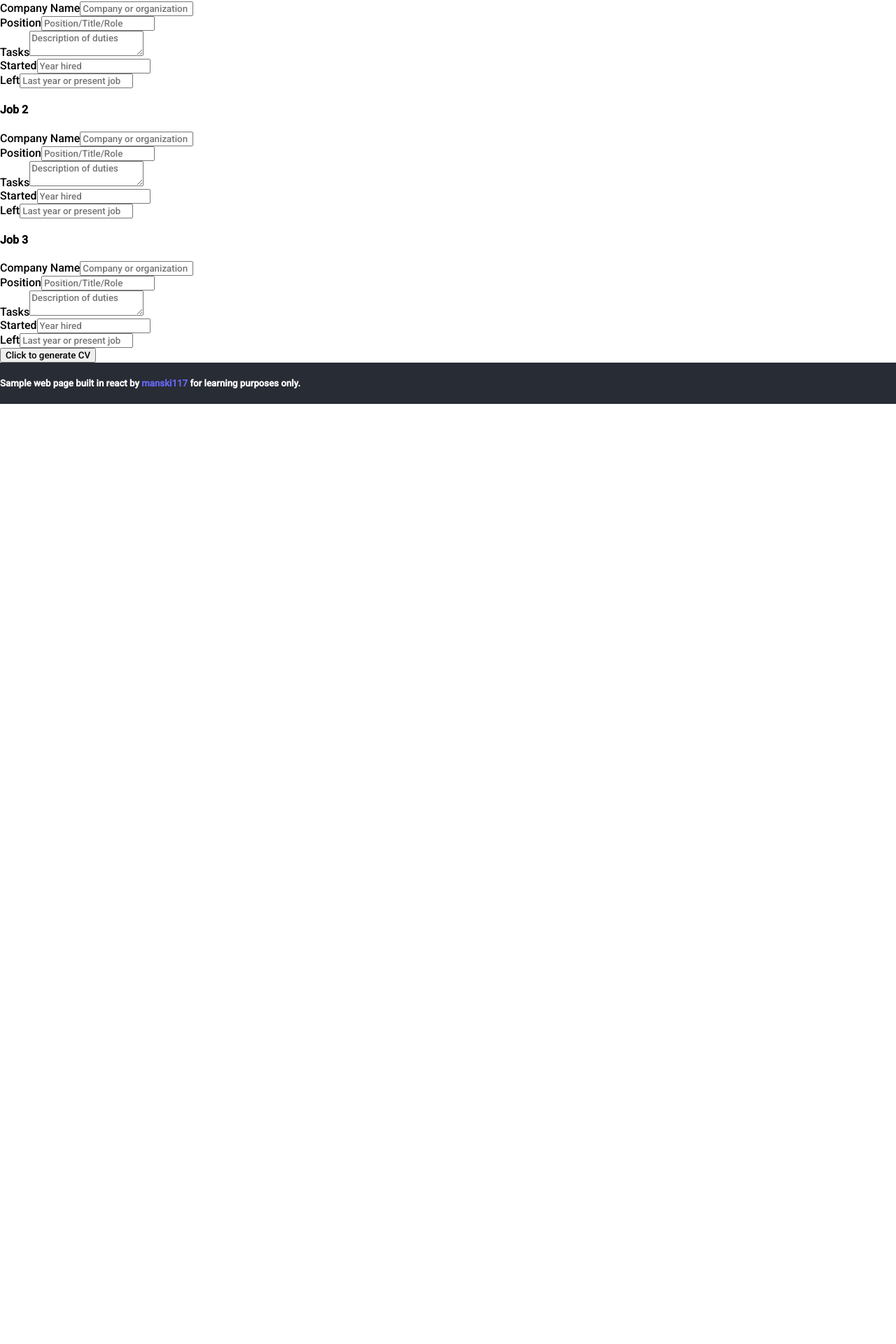
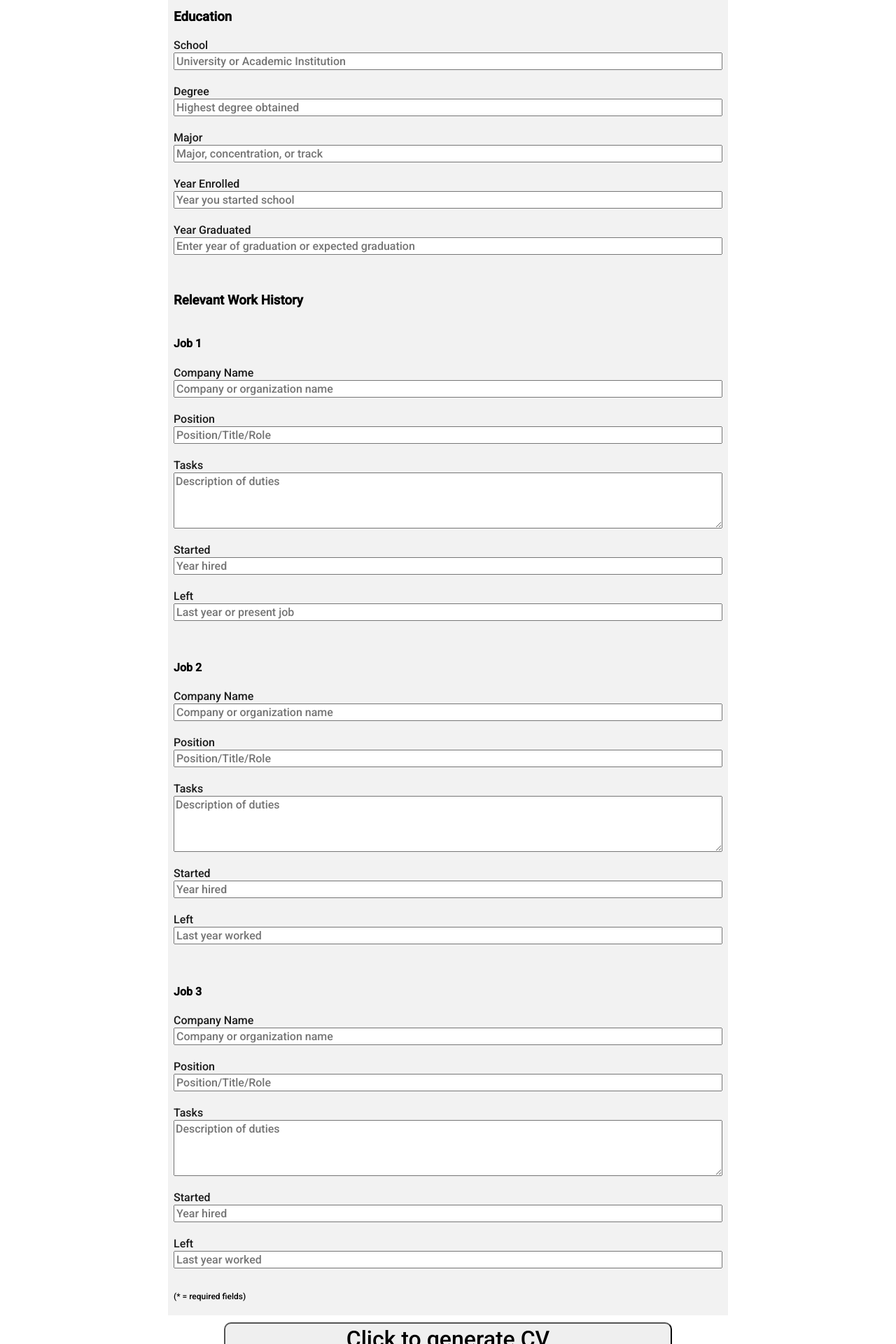
Before and after one commit to manski117/cv-form-project-formik-style, a React (Create React App) app in the folder cv-generator-formik-style/: page / in a window 1280 px wide. Shown: the part 510-2430 px from the top of the page at 70% size. Before the commit the page ends 1087 px from the top, so only its background shows below. Built offline with nearby package versions, Linux system fonts and the light colour scheme.

Commit message:
Cleanup styling and layout
Layout looks much more balanced and clean with some css edits.

All core requirements for MVP concept completed.

```diff
--- a/cv-generator-formik-style/src/App.js
+++ b/cv-generator-formik-style/src/App.js
@@ -1,4 +1,4 @@
-import logo from './logo.svg';
+
 import Header from './components/Header';
 import Footer from './components/Footer';
 import MyForm from './components/MyForm';
@@ -57,26 +57,15 @@ function App() {
     console.log(formData);
   }, [formData]);
 
-  function formIsValid(){
-    //link this to meta.errors or isSubmitting or something
-    return true;
-  }
+
 
   function togglePage(){
-    if (formIsValid(formData)){
       setOnFormPage(!onFormPage);
-      console.log(onFormPage);
-
-    } else{
-      alert('Form contains missing fields');
-      console.log(formData);
-    }
-
 
   }
 
   function handleFormData(childFormValues){
-    console.log("childFormValues", childFormValues);
+
     setFormData(childFormValues);
   };
 
--- a/cv-generator-formik-style/src/components/Header.js
+++ b/cv-generator-formik-style/src/components/Header.js
@@ -4,8 +4,6 @@ function Header(props) {
     //take in state from parent component
     //state reflects page selected
     const onFormPage = props.selected ? true : false;
-
-    console.log(onFormPage)
 
     //depending on selected page, one button should gain function and loose active class, while the other does the opposite.
     //this way we only need one handleClick function in the parent component
@@ -21,7 +19,7 @@ function Header(props) {
                 <button
                     className={onFormPage ? "not-active" : "active"}
                     onClick={onFormPage ? props.handleClick : null}
-                    >Generate CV
+                    >Preview CV
                 </button>
 
             </div>
--- a/cv-generator-formik-style/src/components/MyForm.js
+++ b/cv-generator-formik-style/src/components/MyForm.js
@@ -7,9 +7,7 @@ import { resumeSchema } from "../schemas";
 function MyForm({handleFormData, formData, handleClick}) {
   async function onSubmit(values, actions){
     //timeout and disabled button CSS let user know info is being submitted
-    console.log('values',values);
-    console.log('you just slammed the submit button!!!!!!!');
-    console.log('actions',actions);
+
     handleFormData(values);
     await new Promise((resolve) => setTimeout(resolve, 2000));
     //automatically take them to the CV page
@@ -50,19 +48,17 @@ function MyForm({handleFormData, formData, handleClick}) {
     onSubmit,
   });
 
-  console.log('data from app state', formData);
-  console.log('values', values);
-
+  //conditional rendering for button
   let icon = isSubmitting && <img className="loading-icon" src={require("../images/writing.gif")} alt="loading gif" />
   let btnText = isSubmitting ? "Generating CV!" : "Click to generate CV"
 
 
 
   return (
+    <div className="form-container">
       <form onSubmit={handleSubmit} autoComplete="on">
-      <div className="bio-inputs">
+        <div className="bio-inputs form-section-wrapper">
           <h3>Personal Information</h3>
-
           <label htmlFor="firstName">First Name</label>
           <input
             id="firstName"
@@ -100,7 +96,6 @@ function MyForm({handleFormData, formData, handleClick}) {
           />
           {errors.age && touched.age && <p className='error'>{errors.age}</p>}
           <br />
-
           <label htmlFor="email">Email</label>
           <input
             id="email"
@@ -129,7 +124,7 @@ function MyForm({handleFormData, formData, handleClick}) {
           <br />
         </div>
 
-      <div className="education-inputs">
+        <div className="education-inputs form-section-wrapper">
           <h3>Education</h3>
           <label htmlFor="school">School</label>
           <input
@@ -193,8 +188,8 @@ function MyForm({handleFormData, formData, handleClick}) {
           <br />
         </div>
 
+        <div className="job-section-wrapper form-section-wrapper">
         <h3>Relevant Work History</h3>
-      <div className="job-section-wrapper">
           <h4>Job 1</h4>
           <label htmlFor="companyName1">Company Name</label>
           <input
@@ -233,7 +228,6 @@ function MyForm({handleFormData, formData, handleClick}) {
           />
           {errors.tasks1 && touched.tasks1 && <p className='error'>{errors.tasks1}</p>}
           <br />
-
           <label htmlFor="startDate1">Started</label>
           <input
             id="jobStartDate1"
@@ -246,7 +240,6 @@ function MyForm({handleFormData, formData, handleClick}) {
           />
           {errors.jobStartDate1 && touched.jobStartDate1 && <p className='error'>{errors.jobStartDate1}</p>}
           <br />
-
           <label htmlFor="jobEndDate1">Left</label>
           <input
             id="jobEndDate1"
@@ -260,8 +253,7 @@ function MyForm({handleFormData, formData, handleClick}) {
           {errors.jobEndDate1 && touched.jobEndDate1 && <p className='error'>{errors.jobEndDate1}</p>}
           <br />
         </div>
-
-      <div className="job-section-wrapper">
+        <div className="job-section-wrapper form-section-wrapper">
           <h4>Job 2</h4>
           <label htmlFor="companyName2">Company Name</label>
           <input
@@ -300,7 +292,6 @@ function MyForm({handleFormData, formData, handleClick}) {
           />
           {errors.tasks2 && touched.tasks2 && <p className='error'>{errors.tasks2}</p>}
           <br />
-
           <label htmlFor="startDate2">Started</label>
           <input
             id="jobStartDate2"
@@ -313,12 +304,11 @@ function MyForm({handleFormData, formData, handleClick}) {
           />
           {errors.jobStartDate2 && touched.jobStartDate2 && <p className='error'>{errors.jobStartDate2}</p>}
           <br />
-
           <label htmlFor="jobEndDate2">Left</label>
           <input
             id="jobEndDate2"
             type="text"
-          placeholder="Last year or present job"
+            placeholder="Last year worked"
             value={values.jobEndDate2}
             onChange={handleChange}
             onBlur={handleBlur}
@@ -327,8 +317,7 @@ function MyForm({handleFormData, formData, handleClick}) {
           {errors.jobEndDate2 && touched.jobEndDate2 && <p className='error'>{errors.jobEndDate2}</p>}
           <br />
         </div>
-
-      <div className="job-section-wrapper">
+        <div className="job-section-wrapper form-section-wrapper">
           <h4>Job 3</h4>
           <label htmlFor="companyName3">Company Name</label>
           <input
@@ -367,7 +356,6 @@ function MyForm({handleFormData, formData, handleClick}) {
           />
           {errors.tasks3 && touched.tasks3 && <p className='error'>{errors.tasks3}</p>}
           <br />
-
           <label htmlFor="startDate3">Started</label>
           <input
             id="jobStartDate3"
@@ -380,12 +368,11 @@ function MyForm({handleFormData, formData, handleClick}) {
           />
           {errors.jobStartDate3 && touched.jobStartDate3 && <p className='error'>{errors.jobStartDate3}</p>}
           <br />
-
           <label htmlFor="jobEndDate3">Left</label>
           <input
             id="jobEndDate3"
             type="text"
-          placeholder="Last year or present job"
+            placeholder="Last year worked"
             value={values.jobEndDate3}
             onChange={handleChange}
             onBlur={handleBlur}
@@ -393,13 +380,16 @@ function MyForm({handleFormData, formData, handleClick}) {
           />
           {errors.jobEndDate3 && touched.jobEndDate3 && <p className='error'>{errors.jobEndDate3}</p>}
           <br />
+          <p className="fine-print">(* = required fields)</p>
         </div>
 
-
-      <button disabled={isSubmitting} type="submit">{btnText}</button>
+        <div className="btn-wrapper">
+          <button className="submit-btn" disabled={isSubmitting} type="submit">{btnText}</button>
           {icon}
+        </div>
 
       </form>
+    </div>
   );
 }
 
--- a/cv-generator-formik-style/src/index.css
+++ b/cv-generator-formik-style/src/index.css
@@ -66,17 +66,39 @@ header h3{
 
 /* Form Component */
 
+.form-container{
+  display: flex;
+  flex-direction: column;
+
+  width: 90%;
+  margin:10px auto;
+  max-width: 800px;
+
+}
+
 .form-section{
   margin-bottom: 3rem;
 
+}
+
+form{
+  width: 100%;
+  display: flex;
+  flex-direction: column;
+  justify-content: center;
+  align-items: center;
 }
 
 .form-section-wrapper{
   display: flex;
   flex-direction: column;
   gap: 1px;
+  width: 100%;
+  background-color: rgba(0, 0, 0, 0.05);
+  padding: .5rem;
+  /* box-shadow: 0px 0px 8px 1px rgba(0, 0, 0, 0.1); */
   justify-content: start;
-  border: solid grey 1px;
+
 }
 
 .form-section-wrapper label{
@@ -84,14 +106,46 @@ header h3{
   display: flex;
   gap: 20px;
 }
+.form-section-wrapper input{
+  font-size: 1rem;
+}
+
+textarea{
+  font-size: 1rem;
+  height: 80px;
+}
+
+.btn-wrapper{
+  width: 100%;
+  display: flex;
+  justify-content: center;
+  position: relative;
+  margin: 10px;
+}
+
+.submit-btn{
+  width: 80%;
+  cursor: pointer;
+  height: 3rem;
+  font-size: 2rem;
+  border-radius: 10px;
+}
+.submit-btn:disabled{
+  opacity: .95;
+  /* filter: brightness(110%); */
+
+}
 
 /* Resume Page */
 .resume-container{
   display: flex;
   flex-direction: column;
-  margin: 20px;
+  margin: 20px auto;
+  margin-bottom: 50px;
   width: 90%;
   max-width: 800px;
+  width: 90%;
+
 }
 
 .resume-container h1, .resume-container h3{
@@ -105,6 +159,8 @@ header h3{
 
 .resume-container h3{
   font-size: 2.5rem;
+  margin-top: 40px;
+  margin-bottom: 15px;
 }
 
 .resume-container p{
@@ -136,6 +192,7 @@ header h3{
 .school-details{
   display: flex;
   flex-direction: column;
+  gap: 10px;
 }
 
 .work-flexbox{
@@ -144,8 +201,14 @@ header h3{
 
 }
 
-.job-details, .school-details{
-  gap:12px;
+.job-details{
+  display: flex;
+  flex-direction: column;
+  gap:16px;
+}
+
+.job2-flexbox, .job3-flexbox{
+  margin-top: 40px;
 }
 
 .company-name-text{
@@ -166,13 +229,16 @@ footer {
 
 
 /* Form User Feedback */
-.invalid{
+.input-error{
   background-color: rgb(252, 208, 208);
   border: solid red 1px;
+  border-radius: 5px;
 }
 
 .loading-icon{
-  height: 20px;
+  height: 40px;
+  position: absolute;
+  right: 0;
 }
 
 .error{
@@ -184,7 +250,7 @@ footer {
 }
 
 .fine-print{
-  font-size: 10px;
+  font-size: 12px;
 }
 
 .visible{
@@ -270,6 +336,10 @@ a:hover {
     margin-bottom: 5px;
   }
 
+  .submit-btn{
+    height: fit-content;
+  }
+
 
 }
 
```
Also changed, not shown: cv-generator-formik-style/src/App.css (deleted, +0 -38 lines), cv-generator-formik-style/src/junkcode.js (deleted, +0 -112 lines), cv-generator-formik-style/src/images/spinner.gif (deleted), cv-generator-formik-style/src/logo.svg (deleted). Lines whose indentation alone changed are shown as unchanged.
